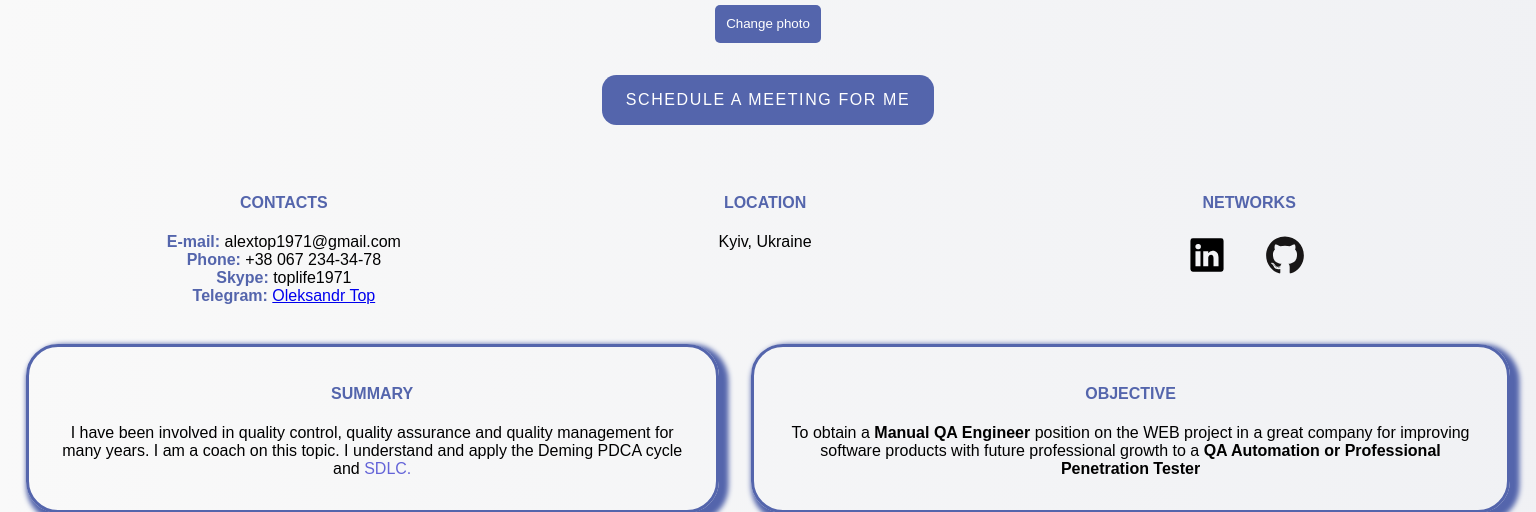
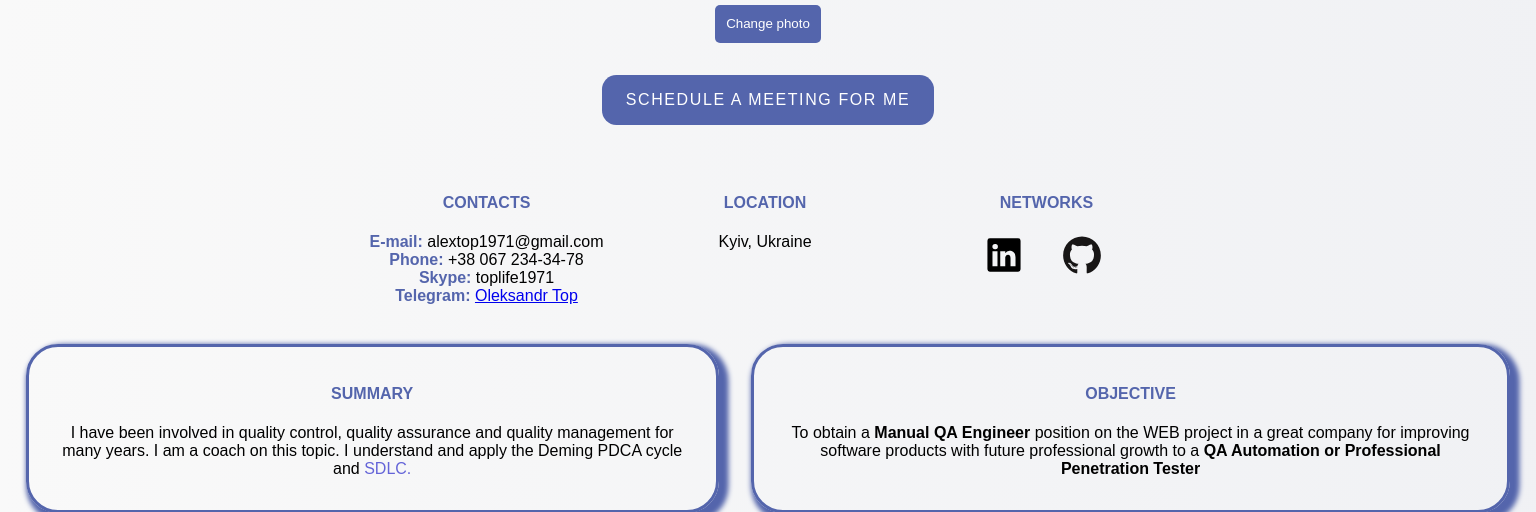
Before and after one commit to Topalex1971/SkillUp_Project_My_CV, a PHP site: page / in a window 1536 px wide. Shown: the part 503-1015 px from the top of the page. Run offline with PHP 8.4, Linux system fonts and the light colour scheme; some web fonts are replaced.

Commit message:
Update style.css
Container contact / location / network in center width 60%

```diff
--- a/style.css
+++ b/style.css
@@ -945,6 +945,13 @@ footer ul {
         width: 12rem;
     }
 
+    .container{
+        max-width: 60%;
+        margin-left: auto;
+        margin-right: auto;
+        justify-content: center;
+    }
+
     .network_path img{
         margin: 0;
         width: 3vw;
@@ -1070,6 +1077,13 @@ footer ul {
         padding: 0;
     }
 
+    .container{
+        max-width: 60%;
+        margin-left: auto;
+        margin-right: auto;
+        justify-content: center;
+    }
+
     .container_languges{
         display: flex;
         flex-direction: row;
```
